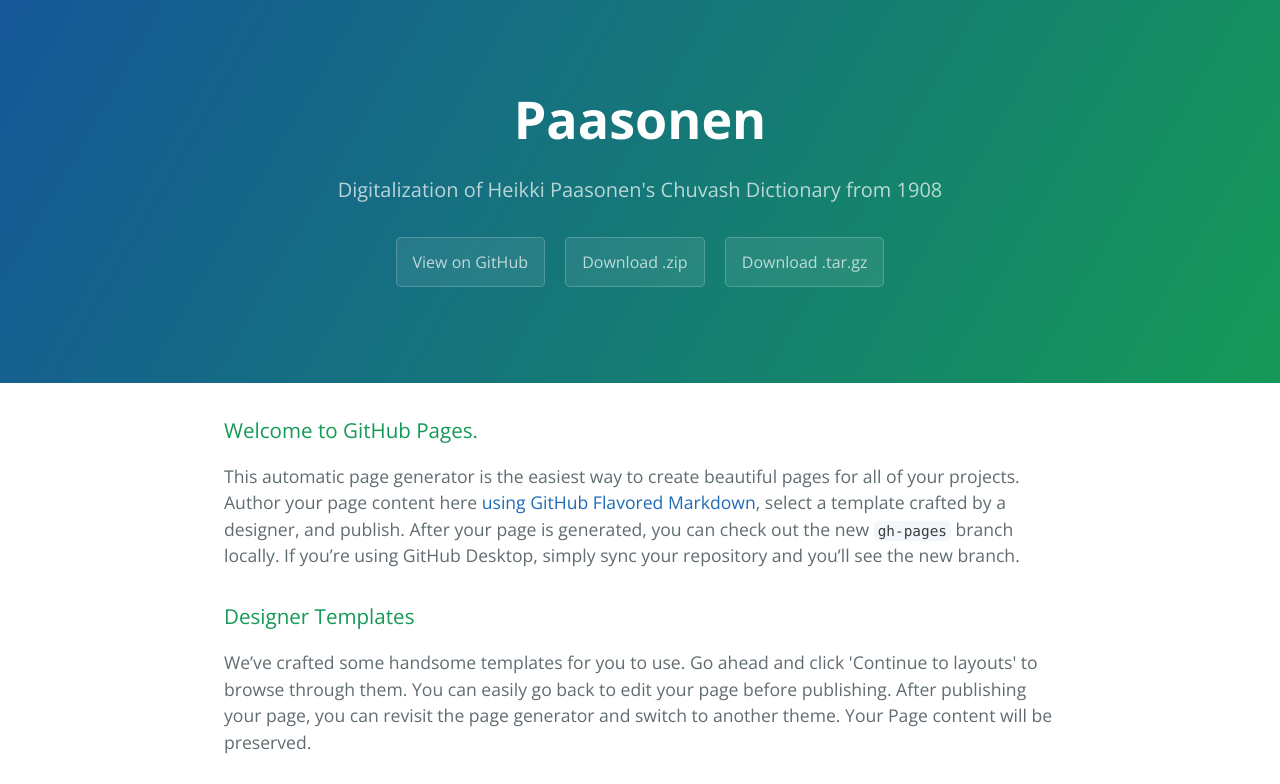
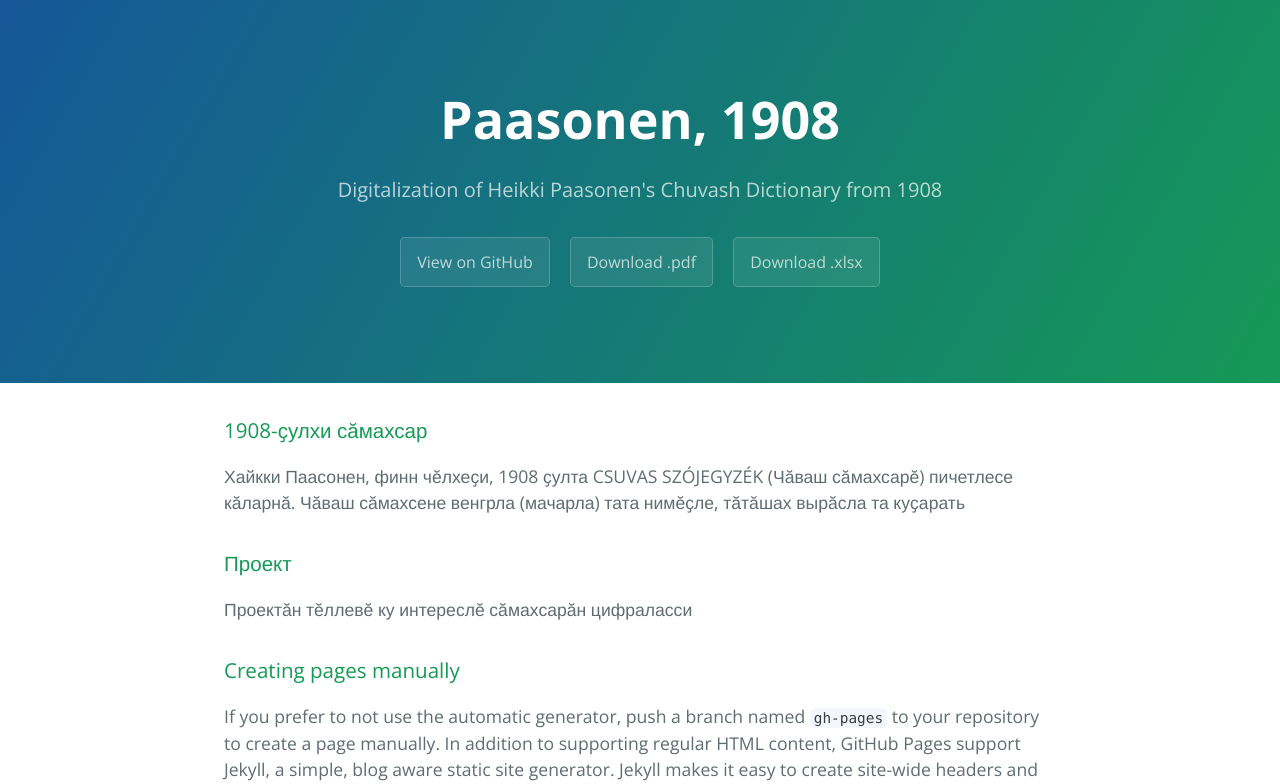
Before and after one commit to mirontoli/paasonen, a plain HTML site: page index.html in a window 1280 px wide. Shown: the top 784 px of the page. Drawn offline with nearby package versions, Linux system fonts and the light colour scheme.

Commit message:
some text in Chuvash and links

```diff
--- a/index.html
+++ b/index.html
@@ -1,5 +1,5 @@
 <!DOCTYPE html>
-<html lang="en-us">
+<html lang="cv-RU">
   <head>
     <meta charset="UTF-8">
     <title>Paasonen by mirontoli</title>
@@ -11,23 +11,23 @@
   </head>
   <body>
     <section class="page-header">
-      <h1 class="project-name">Paasonen</h1>
+      <h1 class="project-name">Paasonen, 1908</h1>
       <h2 class="project-tagline">Digitalization of Heikki Paasonen&#39;s Chuvash Dictionary from 1908</h2>
       <a href="https://github.com/mirontoli/paasonen" class="btn">View on GitHub</a>
-      <a href="https://github.com/mirontoli/paasonen/zipball/master" class="btn">Download .zip</a>
-      <a href="https://github.com/mirontoli/paasonen/tarball/master" class="btn">Download .tar.gz</a>
+      <a href="https://bit.ly/paasonen" class="btn">Download .pdf</a>
+      <a href="#" class="btn">Download .xlsx</a>
     </section>
 
     <section class="main-content">
       <h3>
-<a id="welcome-to-github-pages" class="anchor" href="#welcome-to-github-pages" aria-hidden="true"><span aria-hidden="true" class="octicon octicon-link"></span></a>Welcome to GitHub Pages.</h3>
+<a id="welcome-to-github-pages" class="anchor" href="#welcome-to-github-pages" aria-hidden="true"><span aria-hidden="true" class="octicon octicon-link"></span></a>1908-ҫулхи сӑмахсар</h3>
 
-<p>This automatic page generator is the easiest way to create beautiful pages for all of your projects. Author your page content here <a href="https://guides.github.com/features/mastering-markdown/">using GitHub Flavored Markdown</a>, select a template crafted by a designer, and publish. After your page is generated, you can check out the new <code>gh-pages</code> branch locally. If you’re using GitHub Desktop, simply sync your repository and you’ll see the new branch.</p>
+<p>Хайкки Паасонен, финн чӗлхеҫи, 1908 ҫулта CSUVAS SZÓJEGYZÉK (Чӑваш сӑмахсарӗ) пичетлесе кӑларнӑ. Чӑваш сӑмахсене венгрла (мачарла) тата нимӗҫле, тӑтӑшах вырӑсла та куҫарать</p>
 
 <h3>
-<a id="designer-templates" class="anchor" href="#designer-templates" aria-hidden="true"><span aria-hidden="true" class="octicon octicon-link"></span></a>Designer Templates</h3>
+<a id="designer-templates" class="anchor" href="#designer-templates" aria-hidden="true"><span aria-hidden="true" class="octicon octicon-link"></span></a>Проект</h3>
 
-<p>We’ve crafted some handsome templates for you to use. Go ahead and click 'Continue to layouts' to browse through them. You can easily go back to edit your page before publishing. After publishing your page, you can revisit the page generator and switch to another theme. Your Page content will be preserved.</p>
+<p>Проектӑн тӗллевӗ ку интереслӗ сӑмахсарӑн цифраласси</p>
 
 <h3>
 <a id="creating-pages-manually" class="anchor" href="#creating-pages-manually" aria-hidden="true"><span aria-hidden="true" class="octicon octicon-link"></span></a>Creating pages manually</h3>
```
